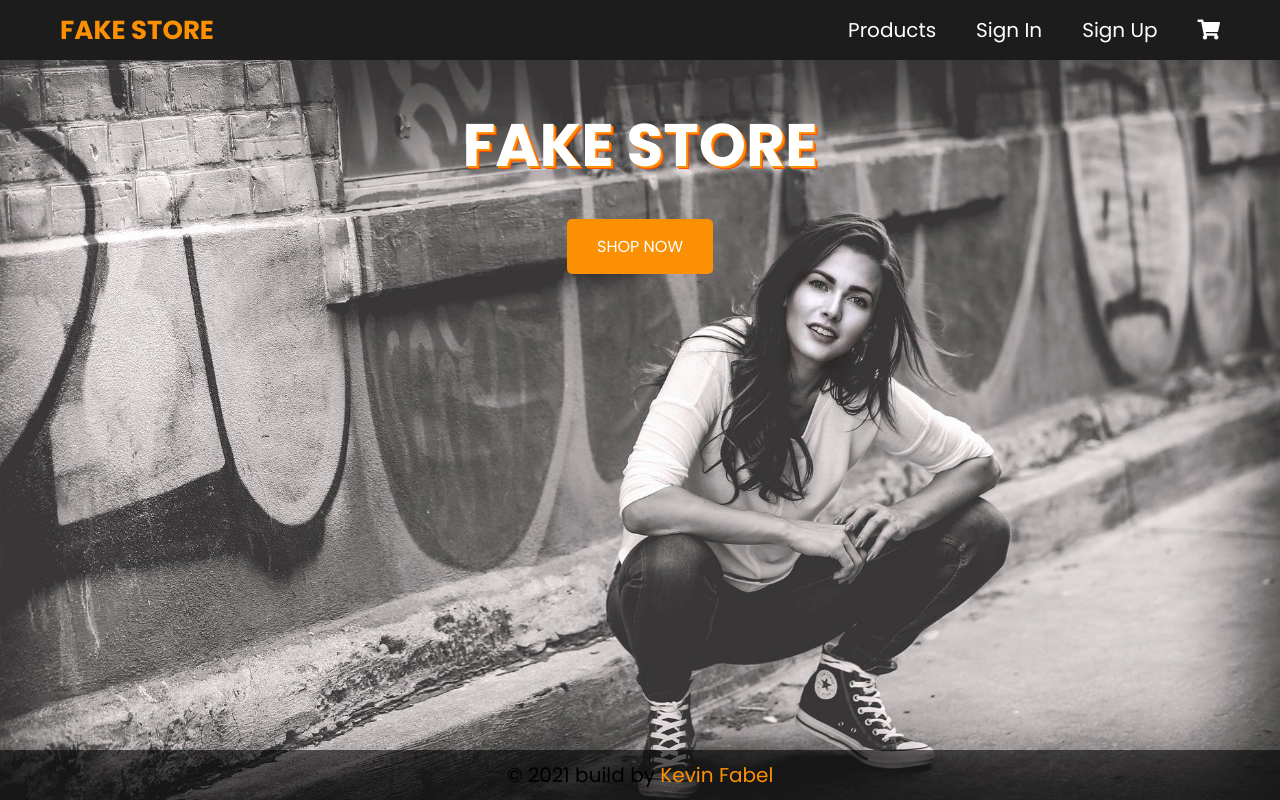
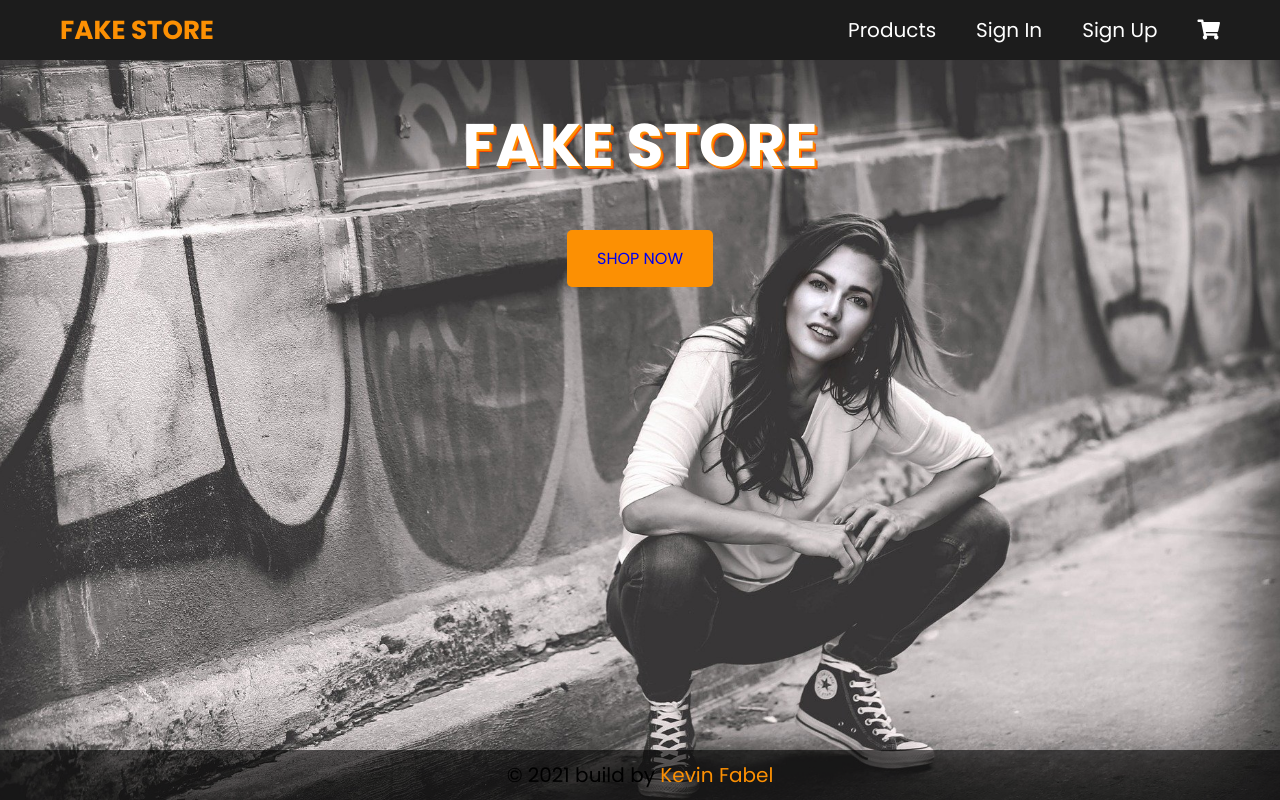
Before and after one commit to fuaberu/ecommerce-website, a React (Create React App) app: page / in a window 1280 px wide. Built offline with nearby package versions, Linux system fonts and the light colour scheme; no server answers.

Commit message:
scrollbar and button ui

```diff
--- a/src/components/small components/SmallComponents.js
+++ b/src/components/small components/SmallComponents.js
@@ -34,7 +34,7 @@ const FormInputLable = ({
 			<label className={labelClass} htmlFor={idFor}>
 				{labelText}
 			</label>
-			<p className='error-message'>{errMessage}</p>
+			<p className="error-message">{errMessage}</p>
 		</div>
 	);
 };
@@ -47,11 +47,13 @@ const FormBtn = ({ children, type }) => {
 	);
 };
 
-const LinkBtn = ({ text,to }) => {
+const LinkBtn = ({ text, to }) => {
 	return (
-		<Link className="submit-btn" to={to}>
-			{text}
-		</Link>
+		<button className="submit-btn">
+			<Link  to={to}>
+				{text}
+			</Link>
+		</button>
 	);
 };
 
--- a/src/components/small components/smallComponents.scss
+++ b/src/components/small components/smallComponents.scss
@@ -54,8 +54,13 @@
 	background-color: var(--primary);
 	font-size: 0.8rem;
 	font-family: 'Poppins', sans-serif;
+	transition: all 0.2s ease-in-out;
 	&:hover,
 	&:active {
-		background-color: #ffa734;
+		transform: scale(1.1);
+		box-shadow: 0 5px 15px #ffa734;
+	}
+	a:visited {
+		color: white;
 	}
 }
--- a/src/default.scss
+++ b/src/default.scss
@@ -1,6 +1,7 @@
 * {
 	--primary: #fc9003;
 	--primary-light: #ffa734;
+	--secondary: rgb(28, 28, 28);
 	--footerSize: 2.5rem;
 	--header-size: 3rem;
 }
@@ -28,15 +29,23 @@ li {
 	font-size: 0.8rem;
 	text-decoration: none;
 	list-style: none;
+	user-select: none;
 }
 li:hover,
 button {
 	cursor: pointer;
 }
+a,
+button,
+li {
+	-webkit-tap-highlight-color: transparent;
+}
 button {
 	border: none;
 	outline: none;
 	background: transparent;
+	transition: all 0.2s ease-in-out;
+	user-select: none;
 }
 .main {
 	min-height: calc(100vh - var(--footerSize) - var(--header-size));
@@ -46,6 +55,21 @@ button {
 
 .fas {
 	font-size: 1rem;
+}
+
+// scrollbars
+::-webkit-scrollbar {
+	height: 8px;
+	width: 10px;
+}
+::-webkit-scrollbar-thumb:vertical {
+	background: rgb(75, 75, 75);
+	border-radius: 10px;
+}
+
+::-webkit-scrollbar-thumb:horizontal {
+	background: rgb(75, 75, 75);
+	border-radius: 10px;
 }
 
 @media screen and (min-width: 700px) {
--- a/src/pages/cart/cart.scss
+++ b/src/pages/cart/cart.scss
@@ -13,13 +13,21 @@
 			font-weight: 700;
 		}
 	}
-	a {
+	.continue {
 		padding: 0.8rem 1.5rem;
 		text-transform: uppercase;
 		border: none;
 		border-radius: 5px;
 		color: white;
 		background-color: var(--primary);
+		&:hover,
+		&:active {
+			transform: scale(1.1);
+			box-shadow: 0 5px 15px #ffa734;
+		}
+		a:visited {
+			color: white;
+		}
 	}
 	.paypal-container {
 		position: relative;
```
